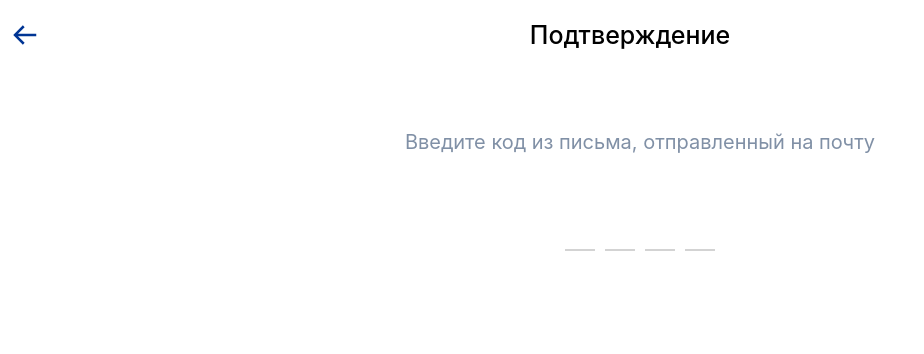
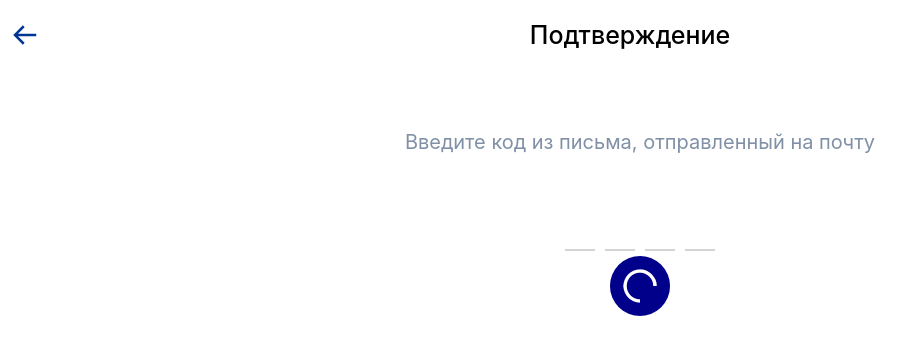
Before and after one commit to interhub/login-app, a React (Create React App) app: page /code in a window 1280 px wide. Shown: the top 354 px of the page, without its empty margins (0-924 px from the left). Built offline with nearby package versions, Linux system fonts and the light colour scheme.

Commit message:
add loader verst

```diff
--- /dev/null
+++ b/src/comps/LoaderAnimate.tsx
@@ -0,0 +1,51 @@
+import React from "react";
+import styled, {keyframes} from "styled-components";
+import {BiLoaderAlt} from "react-icons/bi";
+import {BiWindowClose} from "react-icons/bi";
+import {BiCheck} from "react-icons/bi";
+
+const SIZE_LOADER = 60;
+//TODO 3 STATE
+//LOAD
+//ERROR
+//SUCCESS
+
+const rotate = keyframes`
+  from {
+    transform: rotate(0deg);
+  }
+
+  to {
+    transform: rotate(360deg);
+  }
+`;
+
+
+const LoaderAnimateBox = styled.div`
+ display: flex;
+ justify-content: center;
+ align-items: center;
+`
+
+const LoaderFill = styled.div`
+background-color: darkblue;
+height: ${SIZE_LOADER}px;
+width: ${SIZE_LOADER}px;
+border-radius: ${SIZE_LOADER}px;
+ justify-content: center;
+ align-items: center;
+ display: flex;
+ animation: ${rotate} 0.8s linear infinite;
+
+`
+const LoaderAnimate = () => {
+    return <LoaderAnimateBox>
+        <LoaderFill>
+            <BiLoaderAlt color={'#fff'} size={40}/>
+            {/*<BiCheck color={'#fff'} size={40}/>*/}
+            {/*<BiWindowClose color={'#fff'} size={40}/>*/}
+        </LoaderFill>
+    </LoaderAnimateBox>
+}
+
+export default LoaderAnimate
--- a/src/screen/CodeScreen/CodeScreen.tsx
+++ b/src/screen/CodeScreen/CodeScreen.tsx
@@ -5,6 +5,7 @@ import {connect} from "react-redux";
 import {AllState, onInputType} from "../../types/types";
 import {Location} from 'history';
 import formatPhone from "../../func/formatPhone";
+import LoaderAnimate from "../../comps/LoaderAnimate";
 
 const CodeScreenContainer = styled.div``
 
@@ -72,6 +73,7 @@ const CodeScreen = ({location}: { location: Location<any & { login: string }> })
                     </CodeItem>
                 })}
             </CodeBox>
+            <LoaderAnimate/>
         </PaddingBox>
     </CodeScreenContainer>
 }
```
